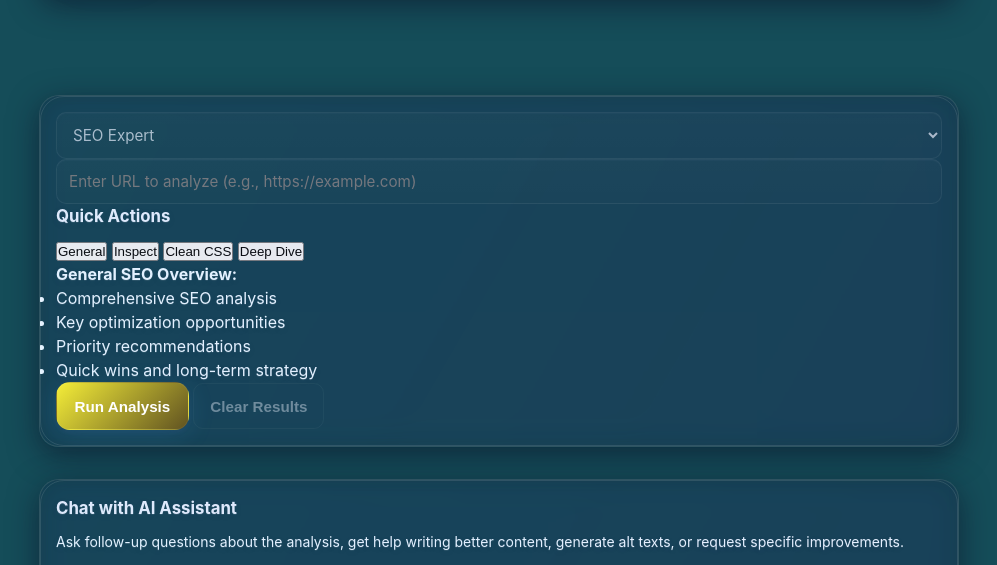
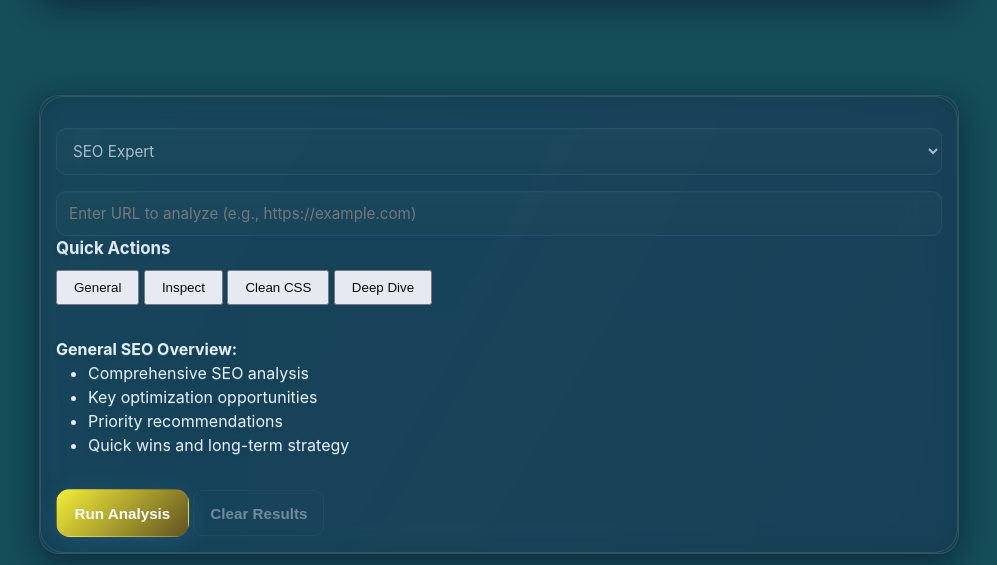
Before and after one commit to benneberg/insite, a plain HTML site: page index.html in a window 1280 px wide. Shown: the part 163-728 px from the top of the page, without its empty margins (141-1138 px from the left). Drawn offline with nearby package versions, Linux system fonts and the light colour scheme.

Commit message:
Update styles.css

```diff
--- a/styles.css
+++ b/styles.css
@@ -158,7 +158,11 @@ body{
             color: #eaf6ff;
             text-shadow: 0 1.5px 6px rgba(30,40,95, 0.12), 0 0.5px 0 rgba(255,255,255,0.09);
         }
-
+.explanation-box {margin: 2rem 0;}
+.explanation-box ul {margin-left: 2rem;}
+.action-tabs button {padding: .5rem 1rem;
+}
+.mode-selector {margin: 1rem 0;}
 /* collapsed settings */
 .settings-panel{padding: 1rem;max-height:0;opacity:0;overflow:hidden}
 .settings-panel.active{max-height:1600px;opacity:1}
```
